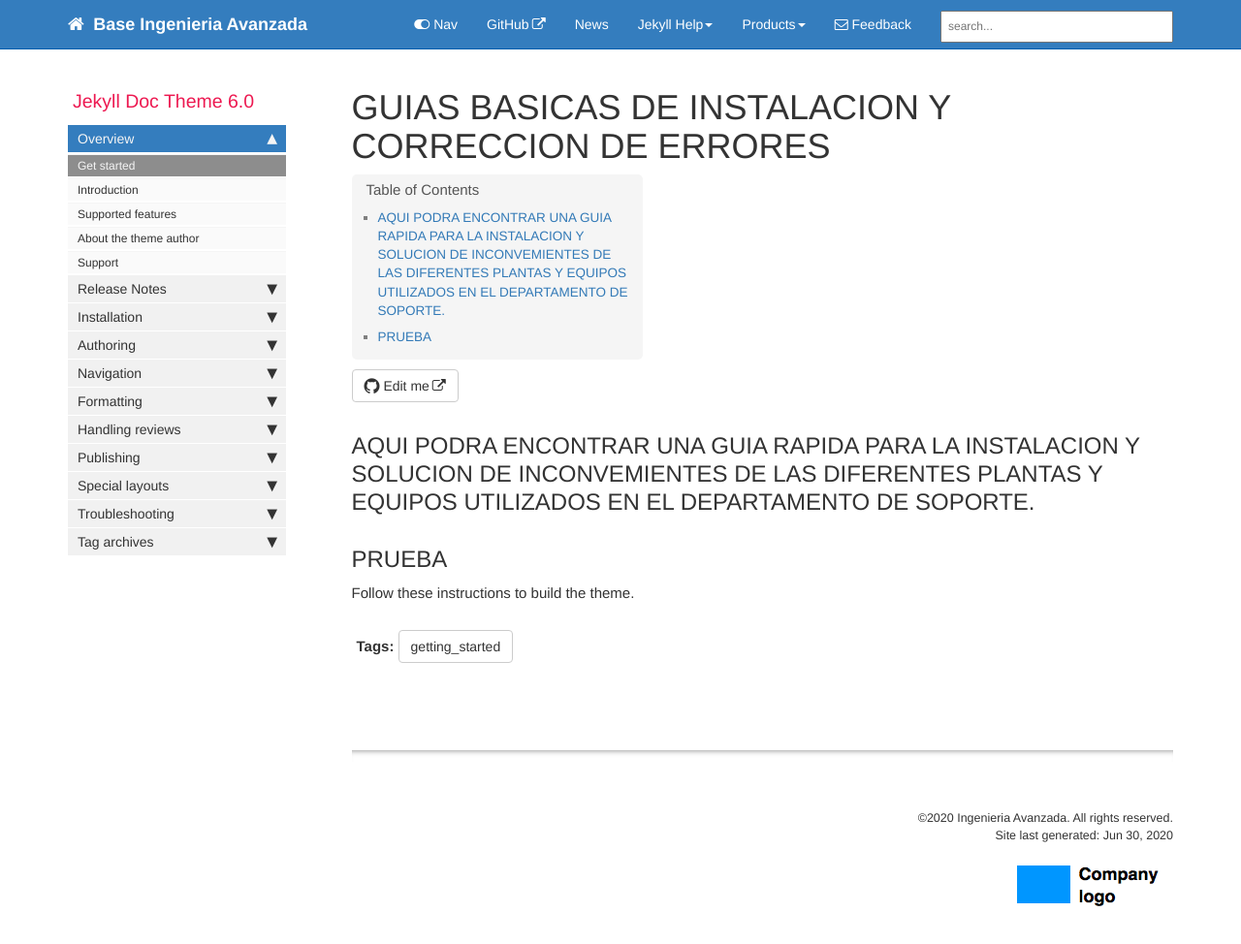
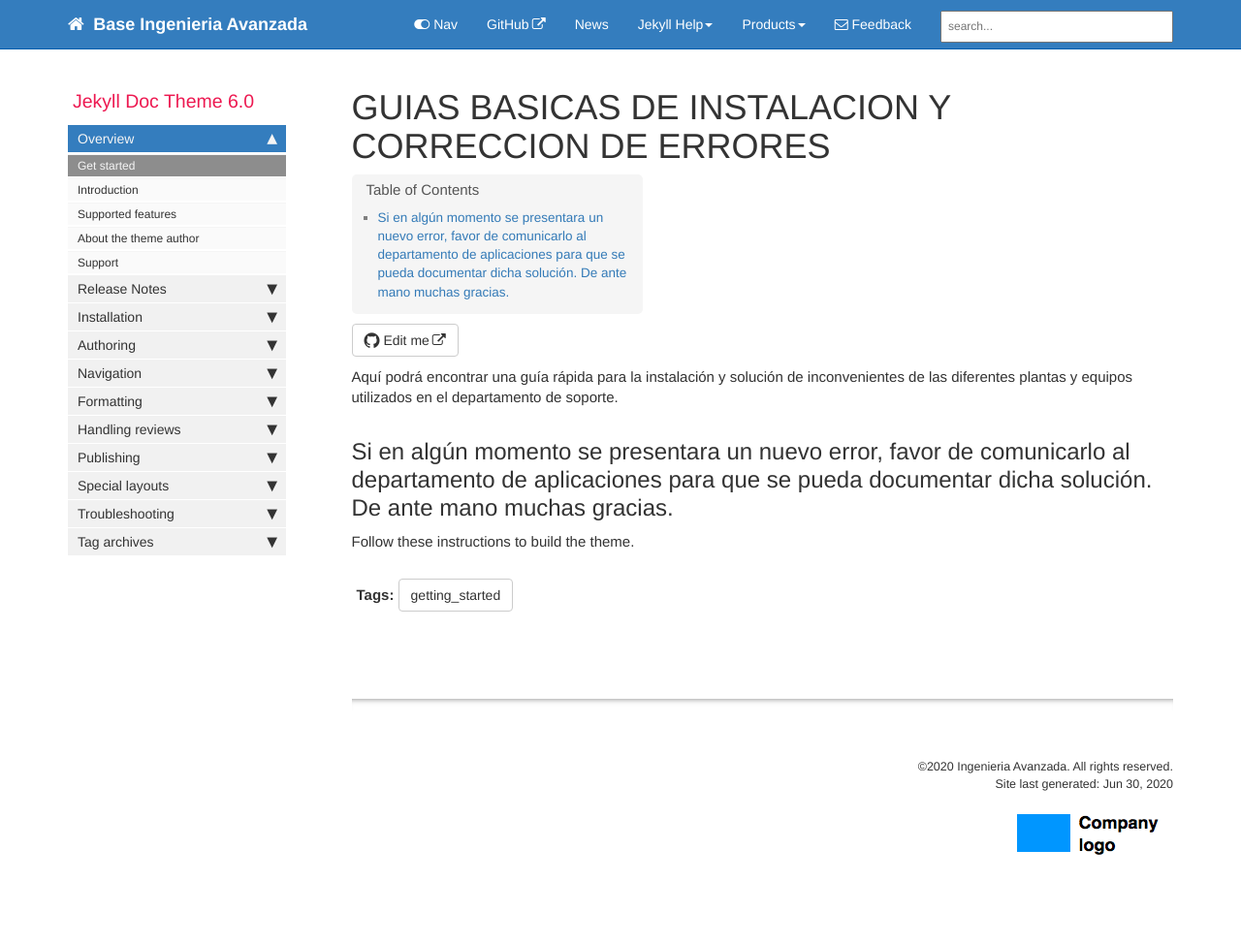
Before and after one commit to soporteiasa/soporteiasa.github.io, a Jekyll site: the page built from index.md, in a window 1280 px wide and 1011 px high. Shown: the top 974 px of the window at 97% size. Built offline with Jekyll 4.4.1, drawn with Linux system fonts in a browser that asks for light colours; comment, search, counter and statistics services are not loaded.

Commit message:
Update index.md

```diff
--- a/index.md
+++ b/index.md
@@ -7,9 +7,8 @@ permalink: index.html
 
 ---
 
+Aquí podrá encontrar una guía rápida para la instalación y solución de inconvenientes de las diferentes plantas y equipos utilizados en el departamento de soporte.
 
-## AQUI PODRA ENCONTRAR UNA GUIA RAPIDA PARA LA INSTALACION Y SOLUCION DE INCONVEMIENTES DE LAS DIFERENTES PLANTAS Y EQUIPOS UTILIZADOS EN EL DEPARTAMENTO DE SOPORTE.
-
-## PRUEBA
+## Si en algún momento se presentara un nuevo error, favor de comunicarlo al departamento de aplicaciones para que se pueda documentar dicha solución. De ante mano muchas gracias.
 
 Follow these instructions to build the theme.
```
